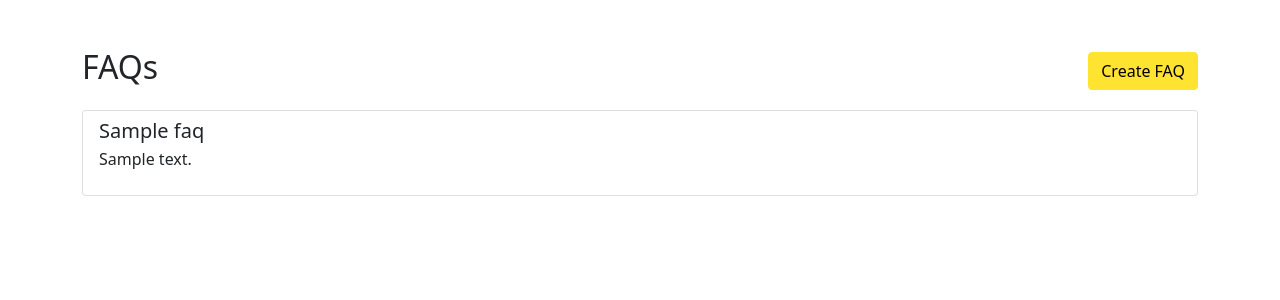
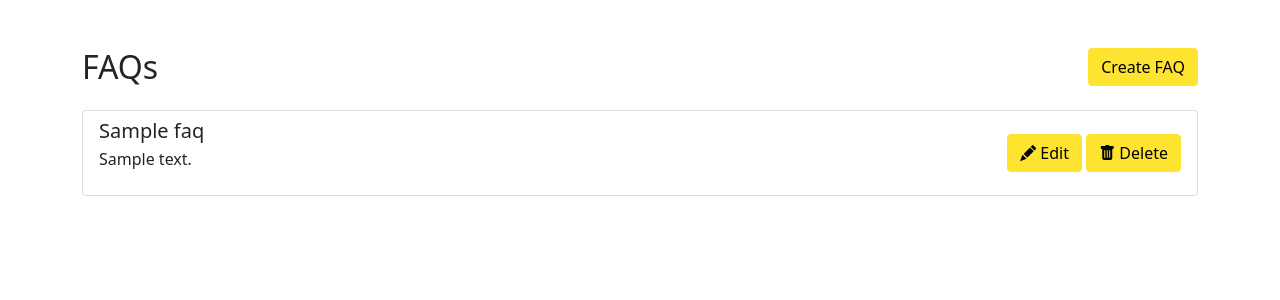
Before and after one commit to ollimeah/OpenShop, a Django app: page /staff/faqs/ in a window 1280 px wide. Shown: the top 300 px of the page. Run offline with Django 3.2, Linux system fonts and the light colour scheme; tables that the repository leaves empty hold one stand-in row (values such as "Sample post"); parts of the project's set-up code (start-up, migrations or seed data) failed here and were passed over; some libraries are stand-ins or nearby versions.

Commit message:
Delete faq detail page

```diff
--- a/staff/templates/faqs/index.html
+++ b/staff/templates/faqs/index.html
@@ -7,15 +7,21 @@
 <div class='container py-5'>
     <div class="d-flex justify-content-between pb-3">
         <h2>FAQs</h2>
-        <a href="{% url 'staff-faqs-new' %}" class="align-self-center"><button type="button" class="btn btn-primary">Create FAQ</button></a>
+        <a href="{% url 'staff-faqs-new' %}"><button type="button" class="btn btn-primary">Create FAQ</button></a>
     </div>
 
     <div class="list-group">
         {% for faq in faqs %}
-        <a href="{% url 'staff-faq' faq.id %}" class="list-group-item list-group-item-action">
-            <h5 class="mb-1">{{ faq.question }}</h5>
-            <p>{{ faq.answer }}</p>
-        </a>
+        <div class="list-group-item d-flex justify-content-between">
+            <div>
+                <h5 class="mb-1">{{ faq.question }}</h5>
+                <p>{{ faq.answer }}</p>
+            </div>
+            <div class="align-self-center">
+                <a href="{% url 'staff-faq-update' faq.id %}" class="btn btn-primary"><i class="bi bi-pencil-fill"></i> Edit</button></a>
+                <a href="{% url 'staff-faq-delete' faq.id %}" class="btn btn-primary"><i class="bi bi-trash-fill"></i> Delete</button></a>
+            </div>
+        </div>
         {% endfor %}
     </div>
 </div>
--- a/staff/urls.py
+++ b/staff/urls.py
@@ -30,7 +30,6 @@ urlpatterns = [
 
     path('faqs/', views.FAQListView.as_view(), name='staff-faqs'),
     path('faqs/new/', views.FAQCreateView.as_view(), name='staff-faqs-new'),
-    path('faq/<int:pk>/', views.FAQDetailView.as_view(), name='staff-faq'),
     path('faq/<int:pk>/update/', views.FAQUpdateView.as_view(), name='staff-faq-update'),
     path('faq/<int:pk>/delete/', views.FAQDeleteView.as_view(), name='staff-faq-delete'),
 
--- a/staff/views/store.py
+++ b/staff/views/store.py
@@ -6,10 +6,6 @@ class FAQListView(generic.ListView):
     model = FAQ
     context_object_name = 'faqs'
     template_name = 'faqs/index.html'
-
-class FAQDetailView(generic.DetailView):
-    model = FAQ
-    template_name = 'faqs/detail.html'
 
 class FAQCreateView(generic.edit.CreateView):
     model = FAQ
```
Also changed, not shown: staff/templates/faqs/detail.html (deleted, +0 -26 lines).
